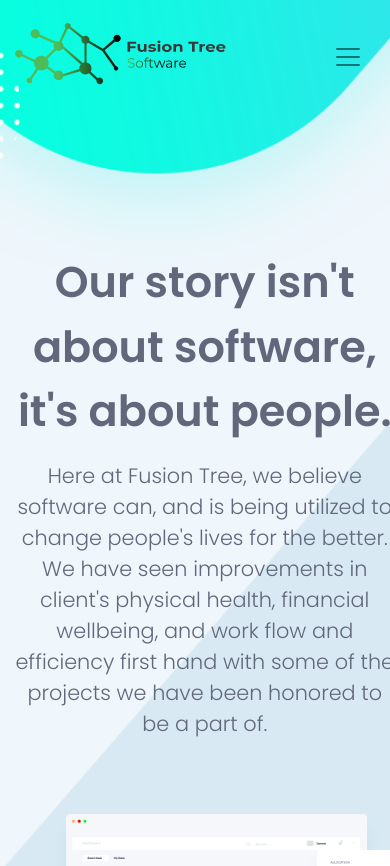
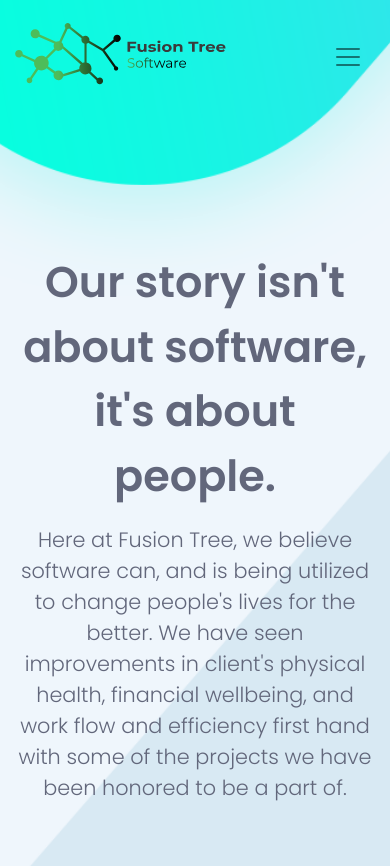
Before and after one commit to jakes-slabbert/fusion-tree, an Angular app: page / in a window 390 px wide. Shown: the top 866 px of the page. Built offline with nearby package versions, Linux system fonts and the light colour scheme.

Commit message:
Mobile width fixed.

```diff
--- a/src/assets/styles/_common.scss
+++ b/src/assets/styles/_common.scss
@@ -24,11 +24,6 @@ body::-webkit-scrollbar-thumb {
   background-image: linear-gradient(rgb(77, 189, 90), #000);
 }
 
-@media screen and (max-width: 768px){
-  body {
-    width: 105vw;
-  }
-}
 
 @media screen and (max-width: 768px){
   // ::-webkit-scrollbar {
```
